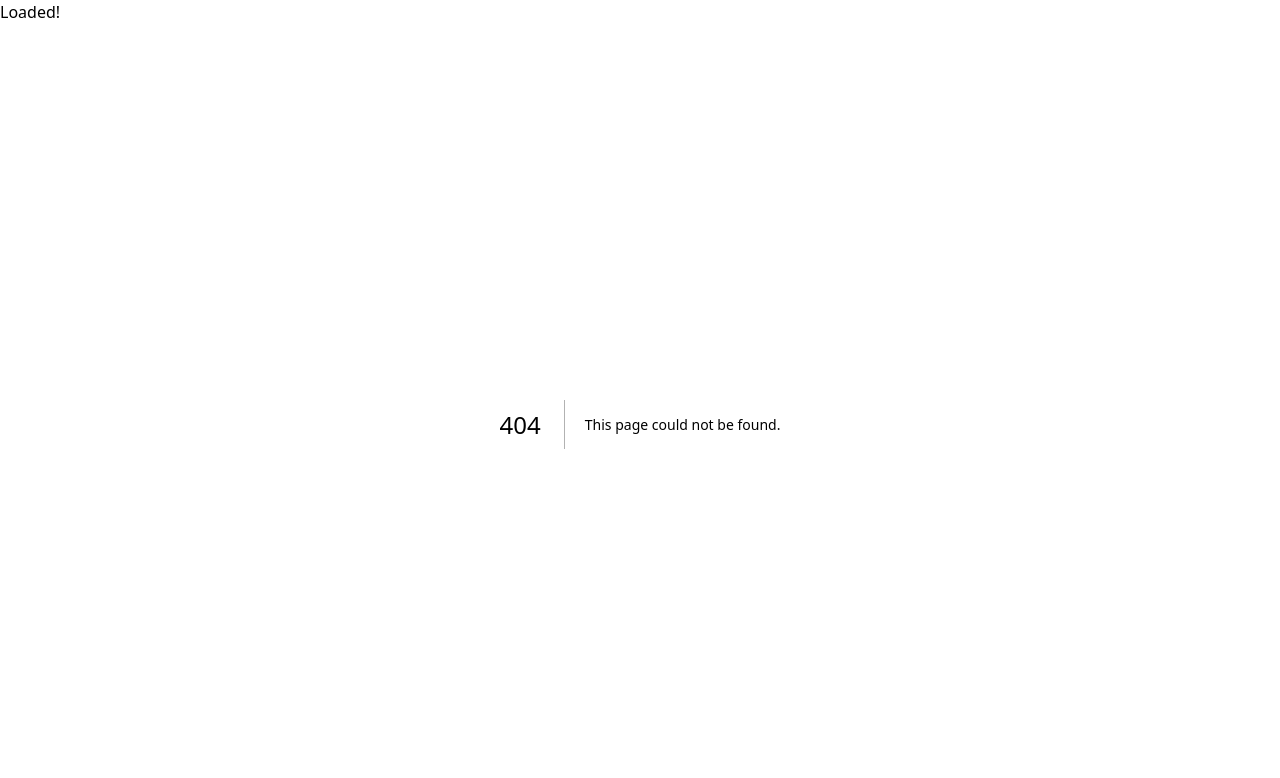
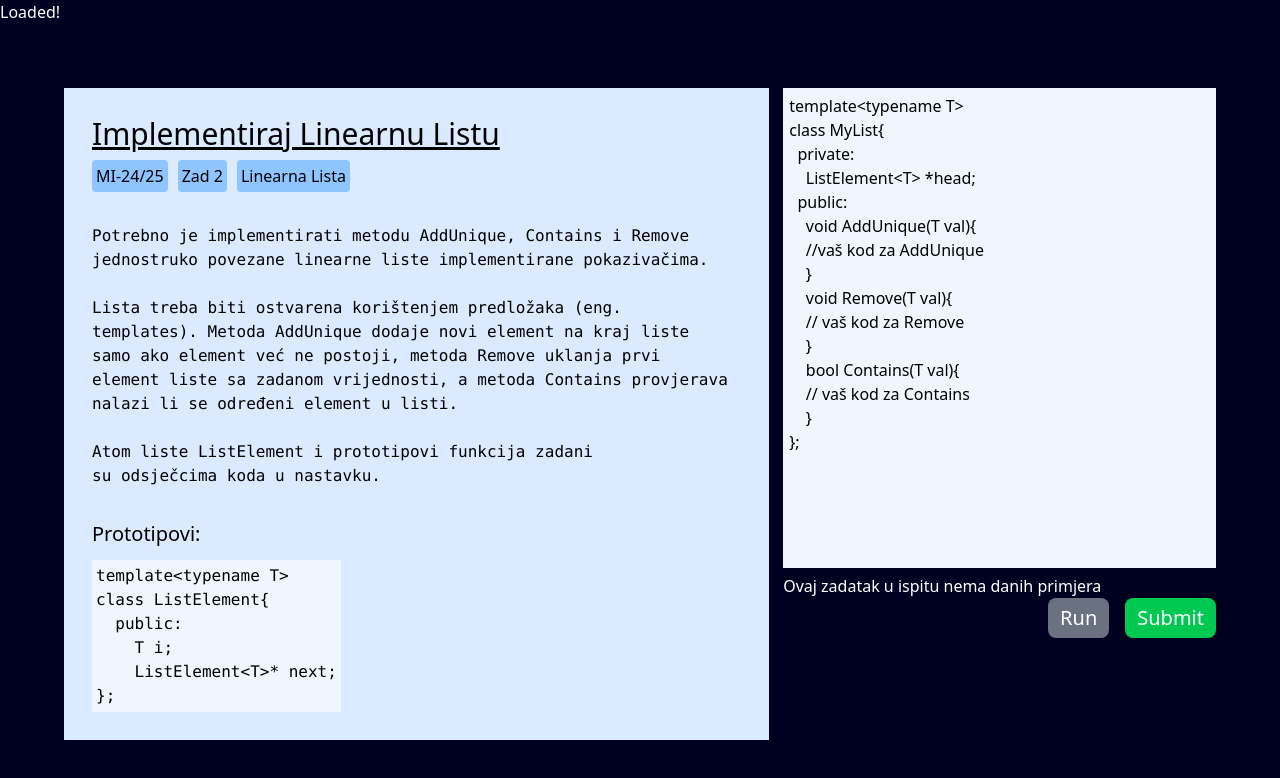
Before and after one commit to karlocehulic19/algofer, a Next.js app in the folder client/: page /oop/demo in a window 1280 px wide. Before the commit this address had no page. Shown: the top 778 px of the page. Built offline with nearby package versions, Linux system fonts and the light colour scheme; no server answers.

Commit message:
feat(client): create seperate demo url

```diff
--- /dev/null
+++ b/client/src/app/oop/demo/page.tsx
@@ -0,0 +1,11 @@
+import { CodeRunner } from "@/src/components/demo/CodeRunner";
+import { Content } from "@/src/components/demo/Content";
+
+export default function page() {
+  return (
+    <div className="flex p-[5vw] gap-3.5">
+      <Content />
+      <CodeRunner />
+    </div>
+  );
+}
```
Also changed, not shown: client/src/app/asp/demo/page.tsx (renamed from client/src/app/demo/page.tsx).
